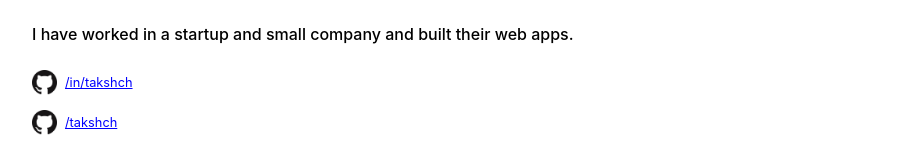
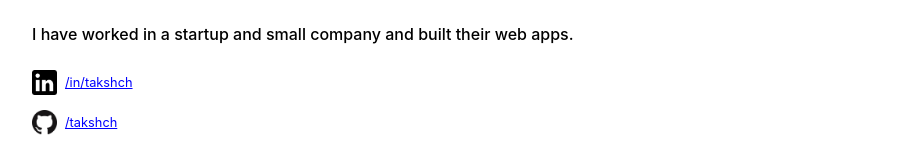
Before and after one commit to takshch/website, a Next.js app: page / in a window 1280 px wide. Shown: the part 194-354 px from the top of the page, without its empty margins (0-900 px from the left). Built offline with nearby package versions, Linux system fonts and the light colour scheme.

Commit message:
Edits image path to image import

```diff
--- a/pages/index.jsx
+++ b/pages/index.jsx
@@ -35,12 +35,12 @@ export default function Home() {
           <div className={styles.contact}>
             <Contact
               href="https://www.linkedin.com/in/takshch"
-              imageSrc="icons/github.png"
+              imageSrc={require("../public/icons/linkedin.png")}
               text="/in/takshch"
             />
             <Contact
               href="https://github.com/takshch"
-              imageSrc="icons/github.png"
+              imageSrc={require("../public/icons/github.png")}
               text="/takshch"
             />
           </div>
```
